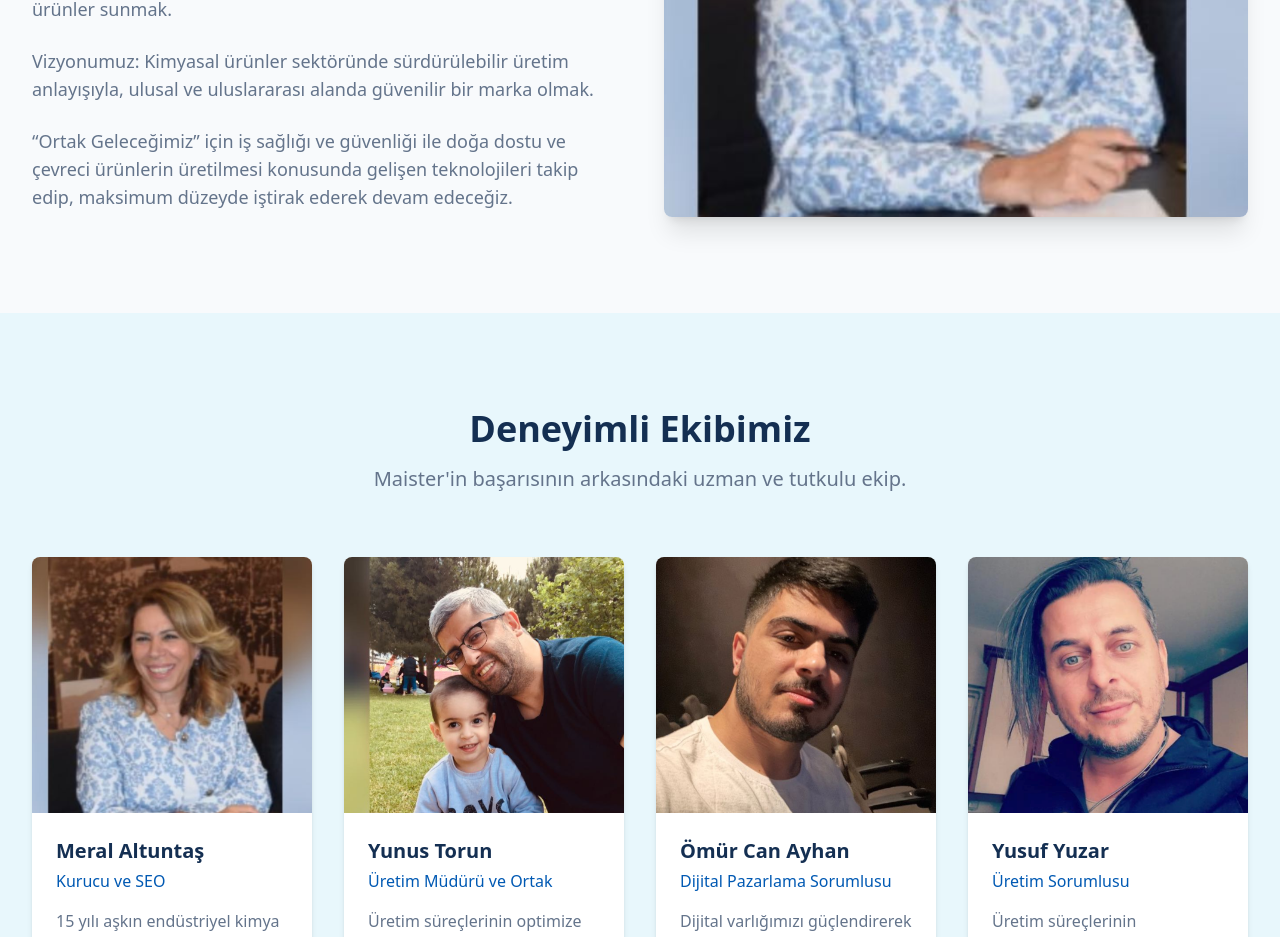
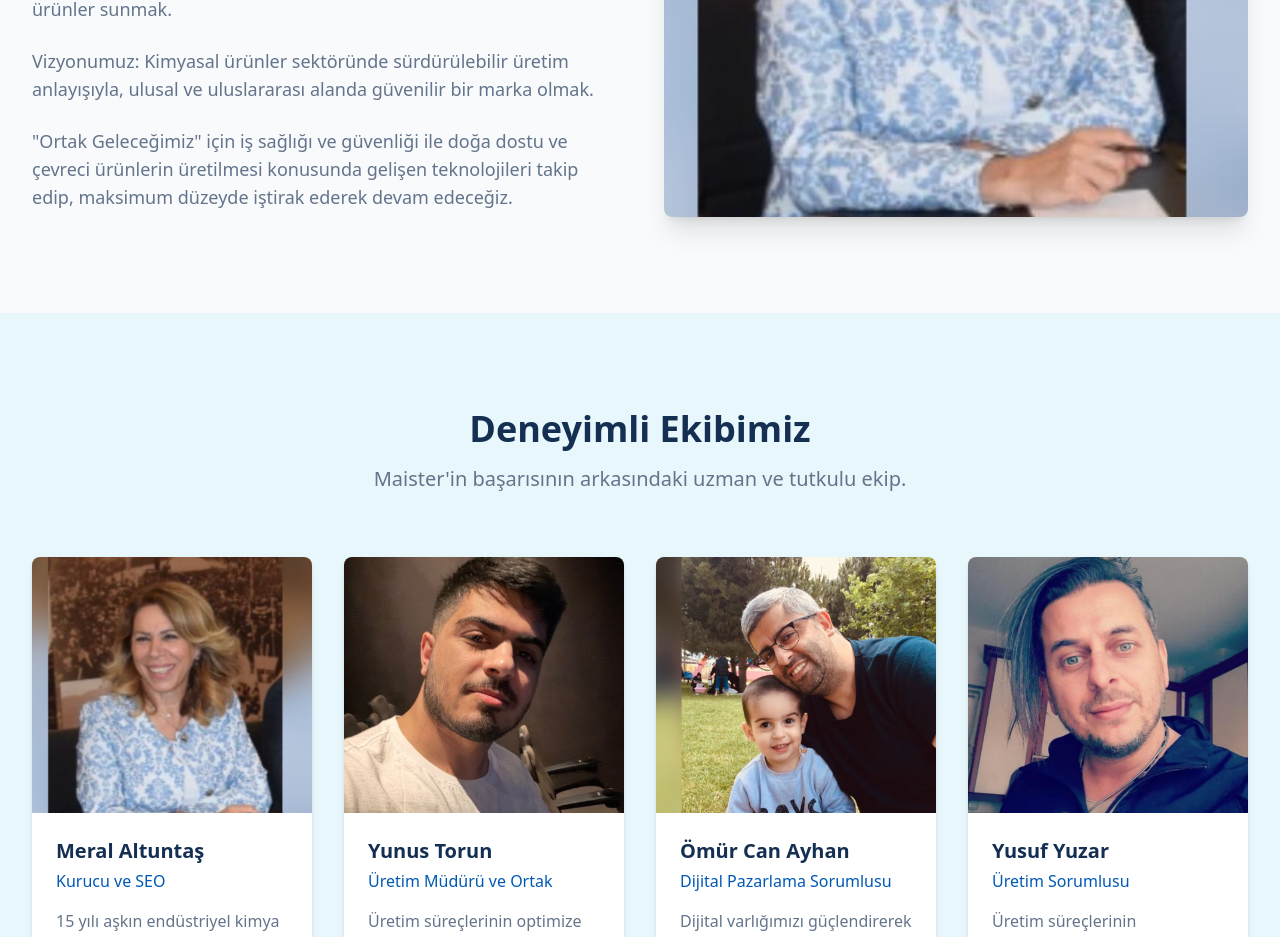
Before and after one commit to tivaxtr/maister-chemical-solutions-b2b, a React (Vite) app: page /about in a window 1280 px wide. Shown: the part 1100-2037 px from the top of the page. Built offline with nearby package versions, Linux system fonts and the light colour scheme.

Commit message:
Fix: About page image and other issues
Fixes the broken image on the about page and addresses other potential issues.

```diff
--- a/src/pages/About.tsx
+++ b/src/pages/About.tsx
@@ -1,3 +1,4 @@
+
 import React from 'react';
 import Navbar from "../components/ui/navbar";
 import Footer from "../components/layout/Footer";
@@ -69,12 +70,12 @@ const About = () => {
                   Vizyonumuz: Kimyasal ürünler sektöründe sürdürülebilir üretim anlayışıyla, ulusal ve uluslararası alanda güvenilir bir marka olmak.
                 </p>
                 <p className="text-lg text-muted-foreground">
-                  “Ortak Geleceğimiz” için iş sağlığı ve güvenliği ile doğa dostu ve çevreci ürünlerin üretilmesi konusunda gelişen teknolojileri takip edip, maksimum düzeyde iştirak ederek devam edeceğiz.
+                  "Ortak Geleceğimiz" için iş sağlığı ve güvenliği ile doğa dostu ve çevreci ürünlerin üretilmesi konusunda gelişen teknolojileri takip edip, maksimum düzeyde iştirak ederek devam edeceğiz.
                 </p>
               </div>
               <div className="rounded-lg overflow-hidden shadow-xl">
                 <img
-                  src="/public/lovable-uploads/94fe424a-b19a-48d0-a80f-a30f18ec0612.png"
+                  src="/lovable-uploads/94fe424a-b19a-48d0-a80f-a30f18ec0612.png"
                   alt="BEJ Kimya CEO"
                   className="w-full h-full object-cover"
                 />
@@ -96,7 +97,7 @@ const About = () => {
             <div className="grid grid-cols-1 md:grid-cols-2 lg:grid-cols-4 gap-8">
               <div className="bg-white rounded-lg overflow-hidden shadow-md">
                 <img
-                  src="/public/lovable-uploads/94fe424a-b19a-48d0-a80f-a30f18ec0612.png"
+                  src="/lovable-uploads/94fe424a-b19a-48d0-a80f-a30f18ec0612.png"
                   alt="Meral Altuntaş"
                   className="w-full h-64 object-cover"
                 />
@@ -111,7 +112,7 @@ const About = () => {
 
               <div className="bg-white rounded-lg overflow-hidden shadow-md">
                 <img
-                  src="/public/lovable-uploads/f814cd5d-2f09-41fc-bae1-71fb321843c9.png"
+                  src="/lovable-uploads/c7b45c44-2fad-4af8-92ba-4f3a835504cb.png"
                   alt="Yunus Torun"
                   className="w-full h-64 object-cover"
                 />
@@ -126,7 +127,7 @@ const About = () => {
 
               <div className="bg-white rounded-lg overflow-hidden shadow-md">
                 <img
-                  src="/public/lovable-uploads/c7b45c44-2fad-4af8-92ba-4f3a835504cb.png"
+                  src="/lovable-uploads/f814cd5d-2f09-41fc-bae1-71fb321843c9.png"
                   alt="Ömür Can Ayhan"
                   className="w-full h-64 object-cover"
                 />
@@ -141,7 +142,7 @@ const About = () => {
 
               <div className="bg-white rounded-lg overflow-hidden shadow-md">
                 <img
-                  src="/public/lovable-uploads/0d0bbd82-51d2-4917-90cb-425ba0eb9a4a.png"
+                  src="/lovable-uploads/0d0bbd82-51d2-4917-90cb-425ba0eb9a4a.png"
                   alt="Yusuf Yuzar"
                   className="w-full h-64 object-cover"
                 />
```
